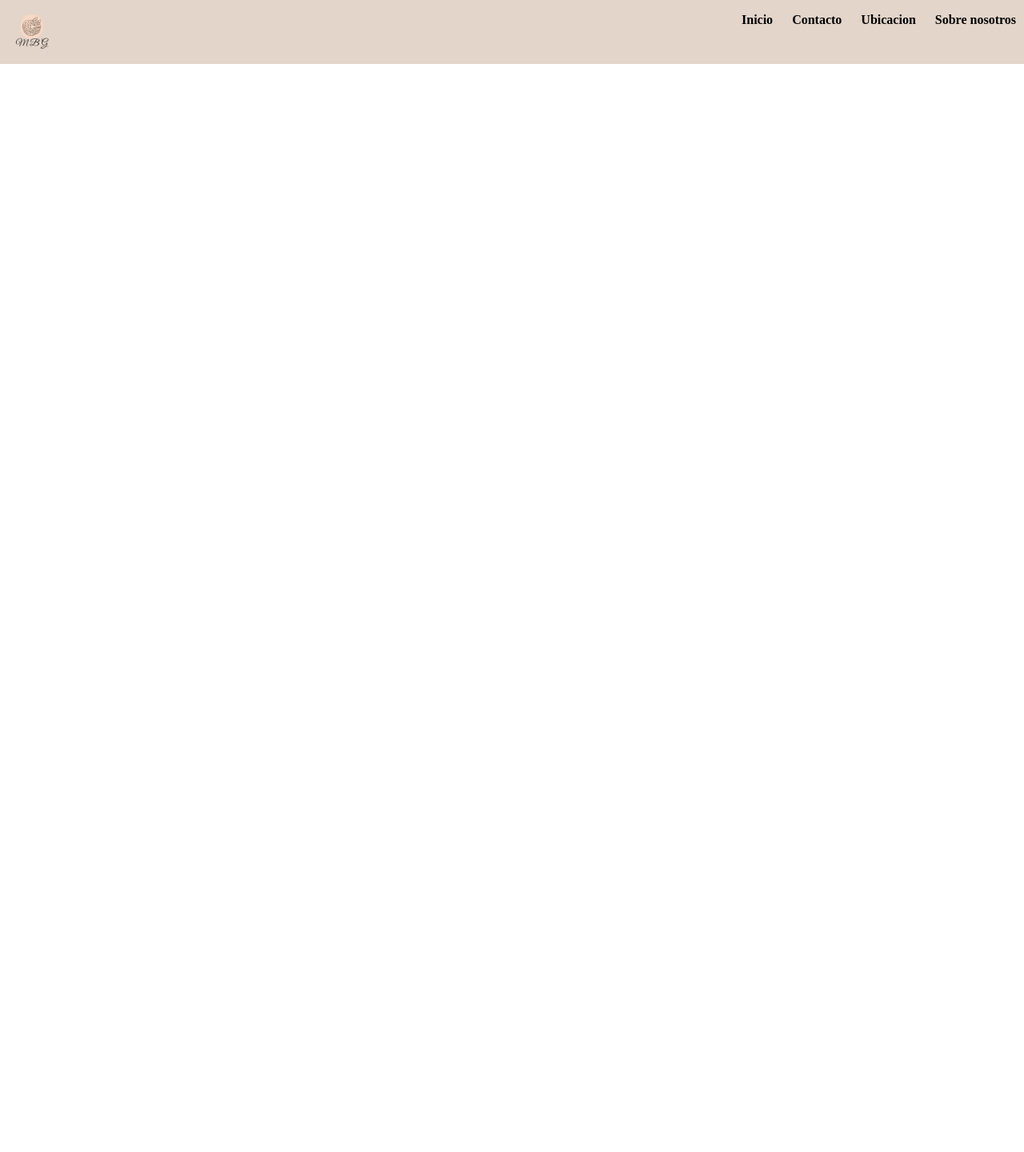
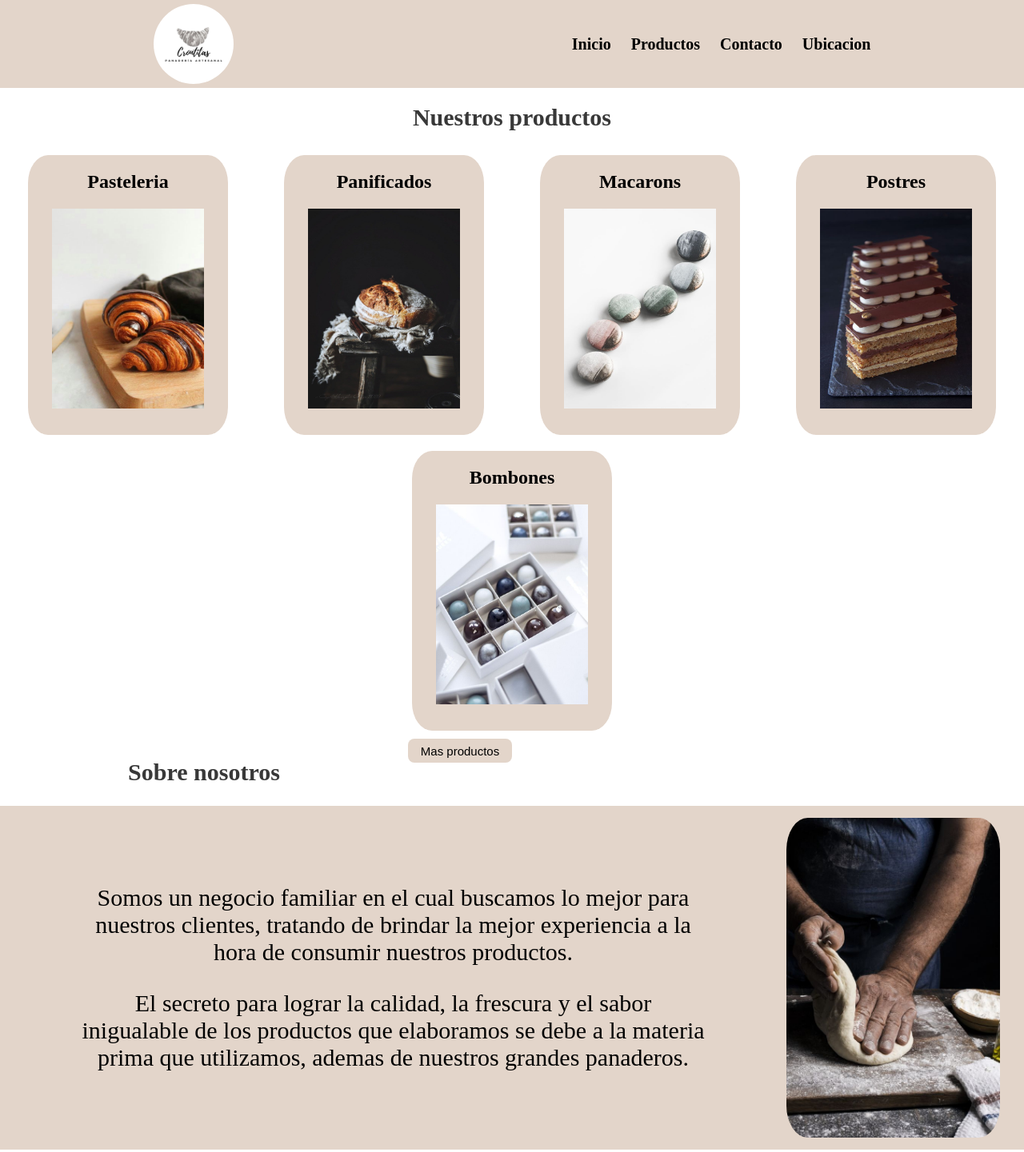
Before and after one commit to MartinaGanzero/trabajoNavbar, a plain HTML site: page index.html in a window 1280 px wide. Shown: the top 1441 px of the page at 80% size. Before the commit the page ends 800 px from the top, so only its background shows below. Drawn offline with Linux system fonts and the light colour scheme.

Commit message:
trabajo pagina

```diff
--- a/index.html
+++ b/index.html
@@ -1,23 +1,75 @@
 <!DOCTYPE html>
 <html lang="en">
+
 <head>
     <meta charset="UTF-8">
     <meta http-equiv="X-UA-Compatible" content="IE=edge">
     <meta name="viewport" content="width=device-width, initial-scale=1.0">
-    <title>navbar</title>
-    <link rel="stylesheet" href="./nav.css">
+    <title>Crocantitas</title>
+    <link rel="stylesheet" href="./styles.css">
 </head>
+
 <body>
-    <header >
+    <header>
         <nav>
-            <img src="./img/logo.png">
+            <img class="logoNav" src="./img/logocrocantitas.jpeg">
             <ul>
-                <li>Inicio</li>
-                <li>Contacto</li>
-                <li>Ubicacion</li>
-                <li>Sobre nosotros</li>
+                <li><a> Inicio </a></li>
+                <li><a> Productos </a></li>
+                <li><a> Contacto </a></li>
+                <li><a> Ubicacion </a></li>
             </ul>
         </nav>
     </header>
+    <main>
+        <h1> Nuestros productos</h1>
+        <section>
+            <div class="productos">
+                <article>
+                    <h2>Pasteleria</h2>
+                    <img src="./img/croasant.jpeg">
+                </article>
+                <article>
+                    <h2>Panificados</h2>
+                    <img src="./img/pan.jpeg">
+                </article>
+                <article>
+                    <h2>Macarons</h2>
+                    <img src="./img/macarons.jpg">
+                </article>
+                <article>
+                    <h2>Postres</h2>
+                    <img src="./img/pasteleriafrancesa.jpg">
+                </article>
+                <article>
+                    <h2>Bombones</h2>
+                    <img src="./img/bombones.jpg">
+                </article>
+            </div>
+            <button class="checkbutton">
+                Mas productos
+            </button>
+        </section>
+        <section class="info">
+            <h1>Sobre nosotros</h1>
+            <article class="text">
+                <div class="soloTexto">
+                <p>Somos un negocio familiar en el cual buscamos lo mejor para nuestros clientes, tratando de
+                    brindar la mejor experiencia a la hora de consumir nuestros productos.</p>
+                <p>El secreto para lograr la calidad, la frescura y el sabor inigualable de los productos que elaboramos se debe a la materia prima que utilizamos, ademas de nuestros grandes panaderos.</p>
+                </div>
+            <img class="foto" src="./img/panadero.jpg">
+            </article>
+        </section>
+    </main>
 </body>
+<footer>
+    <img id="imgfooter" src="./img/logocrocantitas.jpeg">
+    <div class="horarios">
+    <p>Ubicacion:Calle 4 esquina 55 numero 1098</p>
+    <p>Tel:221 4223728</p>
+    <p>Horarios: Lunes a Sabados de 08:30 hs a 20:00 hs y Domingos de 09:00 hs a 14:00 hs</p>
+     </div>
+</footer>
+
 </html>
--- a/nav.css
+++ /dev/null
@@ -1,27 +0,0 @@
-body {
-    margin: 0;
-}
-
-nav {
-    background-color: #e3d5ca;
-    display: flex;
-    flex-direction: row;
-    justify-content: space-between;
-    align-items: flex-start;
-}
-
-img {
-    height: 80px;
-    border-radius: 5%;
-}
-
-ul {
-    list-style: none;
-}
-
-li {
-    font-weight: bold;
-    display: inline;
-    cursor: pointer;
-    margin: 0 10px;
-}
--- /dev/null
+++ b/styles.css
@@ -0,0 +1,131 @@
+/* etiquetas globales */
+body {
+    margin: 0;
+}
+
+nav {
+    background-color: #e3d5ca;
+    height: 110px;
+    width: 100%;
+    display: flex;
+    flex-direction: row;
+    align-items: center;
+    justify-content: space-around
+}
+
+ul {
+    list-style: none;
+    font-size: 20px;
+}
+
+li {
+    font-weight: bold;
+    display: inline;
+    cursor: pointer;
+    margin: 0 10px;
+}
+
+li a:hover{
+    color:white
+}
+
+img{
+    height: 250px;
+    width: 190px;
+}
+
+h1{
+    text-align: center;
+    font-size: 30px;
+    color: rgb(56, 56, 56);
+}
+
+
+article{
+    width: 250px;
+    height: 350px;
+    text-align: center;
+    background-color:#e3d5ca ;
+    border-radius: 10%;
+    margin: 10px 5px
+}
+
+button{
+    color: #000000;
+    background-color:#e3d5ca;
+    font-size: 15px;
+    width: 130px;
+    height: 30px;
+    border-radius: 8px;
+    border:none;
+}
+
+footer{
+    background-color: #e3d5ca;
+    margin-top: 100px;
+    display: flex;
+    align-items: center;
+    justify-content: space-around;
+}
+
+
+/* class */
+.logoNav{
+    height: 100px;
+    width: 100px;
+    border-radius: 50%;
+    margin: 5px 10px;
+}
+
+.productos{
+    display: flex;
+    flex-direction: row;
+    flex-wrap: wrap;
+    align-items: center;
+    justify-content: space-around;
+}
+
+.text{
+    margin: 0%;
+    width: 100%;
+    height: 430px;
+    font-size: 30px;
+    display: flex;
+    align-items: center;
+    justify-content: space-evenly;
+    align-content: flex-start;
+    flex-wrap: nowrap;
+    flex-direction: row;
+    border-radius: 0%;
+}
+
+.soloTexto{
+    display: inline;
+    margin: 100px;
+}
+
+.foto{
+    height: 400px;
+    width: 550px;
+    margin: 10px 30px 10px 0;
+    border-radius: 10%;
+}
+
+.horarios{
+    display: flex;
+    align-items: baseline;
+    flex-direction: column;
+}
+
+.checkbutton{
+    float: right;
+    margin-right: 50%;
+}
+
+/* id */
+
+#imgfooter{
+    height: 140px;
+    width: 140px;
+    border-radius: 50%;
+}
```
Also changed, not shown: img/bombones.jpg (added), img/croasant.jpeg (added), img/logo.png (deleted), img/logocrocantitas.jpeg (added), img/macarons.jpg (added), img/pan.jpeg (added), img/panadero.jpg (added), img/pasteleriafrancesa.jpg (added).
